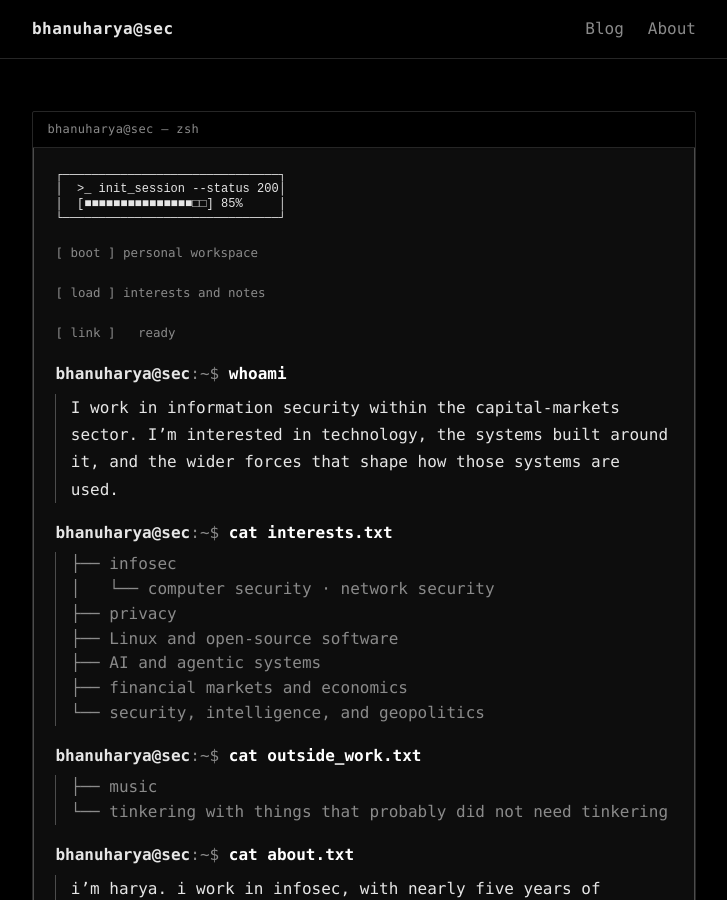
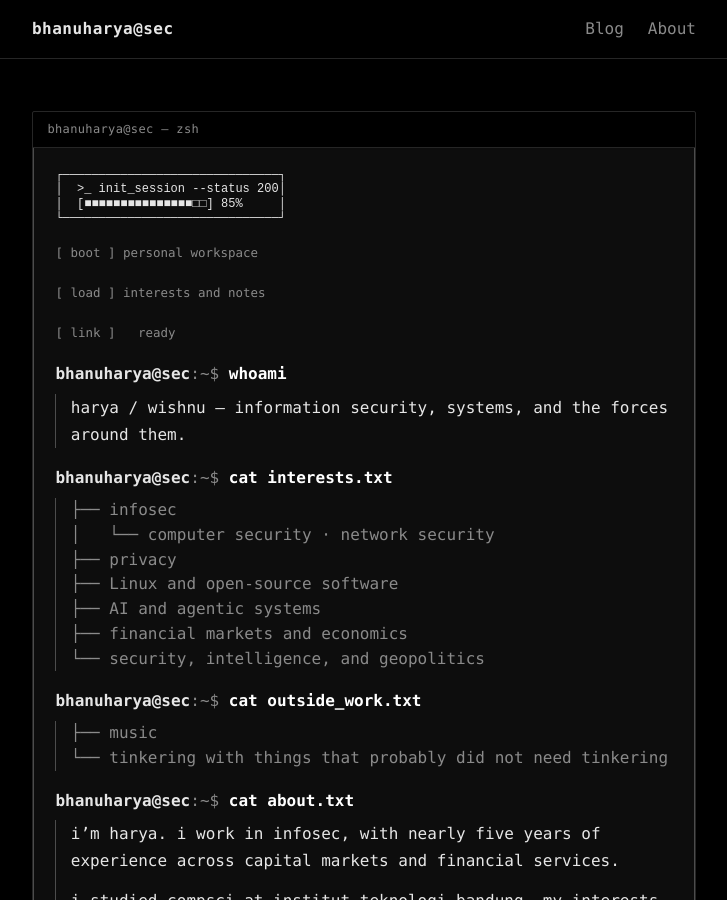
Before and after one commit to bhanuharya/bhanuharya.github.io, a Jekyll site: the page built from index.md, in a window 1280 px wide and 900 px high. Shown: the whole window, without its empty margins (276-1003 px from the left). Built offline with Jekyll 4.4.1, drawn with Linux system fonts in a browser that asks for light colours.

Commit message:
Refine homepage introduction

```diff
--- a/_layouts/home.html
+++ b/_layouts/home.html
@@ -22,7 +22,7 @@
     </div>
 
     <div class="out">
-      <p>I work in information security within the capital-markets sector. I’m interested in technology, the systems built around it, and the wider forces that shape how those systems are used.</p>
+      <p>harya / wishnu — information security, systems, and the forces around them.</p>
     </div>
 
     <div class="line">
```
